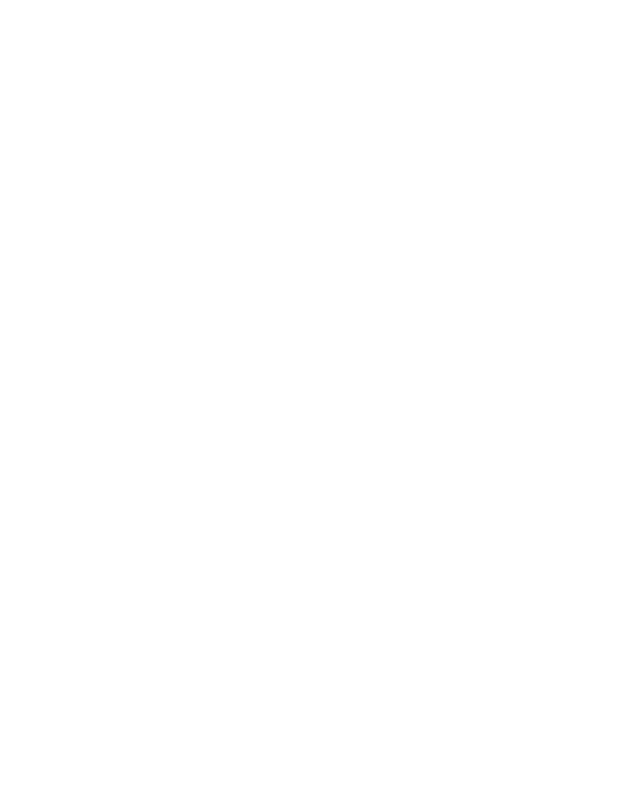
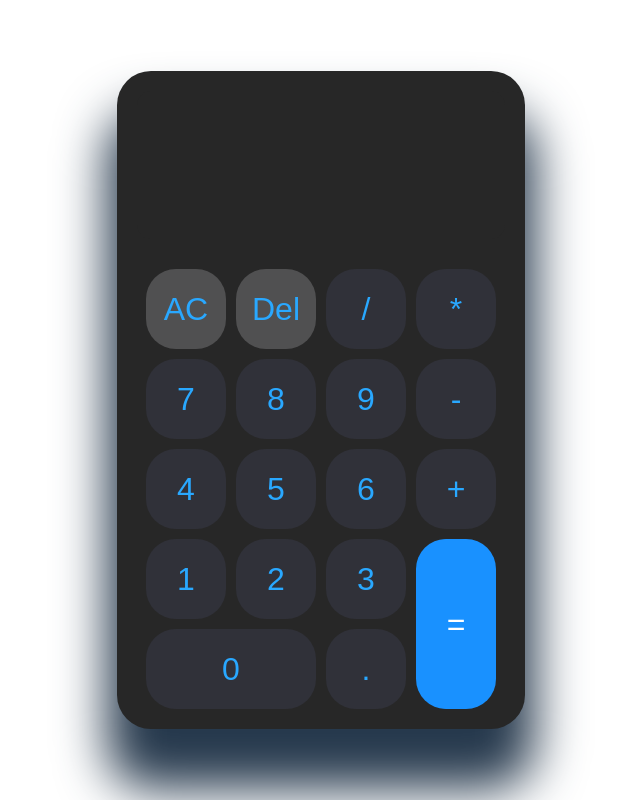
Before and after one commit to aryan2bamane/InterPe, a website built with Vite: page Task 1/index.html in a window 1280 px wide. Shown: the whole page, without its empty margins (319-959 px from the left). Built offline with nearby package versions, Linux system fonts and the light colour scheme; files whose address does not match are found by name.

Commit message:
Final touch

```diff
--- a/Task 1/index.html
+++ b/Task 1/index.html
@@ -1,21 +1,41 @@
 <!DOCTYPE html>
-<html lang="en">
+<html>
   <head>
-    <meta charset="UTF-8" />
-    <link rel="icon" type="image/svg+xml" href="/vite.svg" />
-    <meta name="viewport" content="width=device-width, initial-scale=1.0" />
-    <!-- Title Goes Here -->
-    <title>Calculator</title>
-    <!-- CSS goes here -->
-    <link rel="stylesheet" href="./style.css" />
+    <meta charset="utf-8" />
+    <meta name="viewport" content="width=device-width" />
+    <title>Calculator App</title>
+    <link href="./style.css" rel="stylesheet" type="text/css" />
   </head>
+
   <body>
-    <!-- Header -->
-    <header></header>
-    <!-- Main -->
-    <main></main>
-    <!-- Footer -->
-    <footer></footer>
-    <script type="module" src="/main.js"></script>
+    <div class="container">
+      <input class="input" type="text" id="display" />
+      <div class="keypad">
+        <button class="button btn ac_btn">AC</button>
+        <button class="button btn dlt_btn">Del</button>
+        <button class="button btn">/</button>
+        <button class="button btn">*</button>
+
+        <button class="button btn">7</button>
+        <button class="button btn">8</button>
+        <button class="button btn">9</button>
+        <button class="button btn">-</button>
+
+        <button class="button btn">4</button>
+        <button class="button btn">5</button>
+        <button class="button btn">6</button>
+        <button class="button btn">+</button>
+
+        <button class="button btn">1</button>
+        <button class="button btn">2</button>
+        <button class="button btn">3</button>
+        <button class="button btn equal">=</button>
+
+        <button class="button btn zero">0</button>
+        <button class="button btn">.</button>
+        <!-- <button class="button">-</button> -->
+      </div>
+    </div>
+    <script src="./main.js"></script>
   </body>
 </html>
--- /dev/null
+++ b/Task 1/main.js
@@ -0,0 +1,34 @@
+let string = "";
+let buttons = document.querySelectorAll('.button');
+Array.from(buttons).forEach((button) => {
+    button.addEventListener('click', (e) => {
+        if (e.target.innerHTML == '=') {
+            if (string.endsWith("+") || string.endsWith("-") || string.endsWith("*") || string.endsWith("/")) {
+                string = "Error";
+            }
+            else if (string.startsWith("+") || string.startsWith("-") || string.startsWith("*") || string.startsWith("/")) {
+                string = "Error";
+            }
+            else {
+                try {
+                    string = eval(string);
+                    document.querySelector('input').value = string;
+                } catch (err) {
+                    document.querySelector('input').value = "Error";
+                }
+            }
+        }
+        else if (e.target.innerHTML == 'AC') {
+            string = ""
+            document.querySelector('input').value = string;
+        }
+        else if (e.target.innerHTML == 'Del') {
+            string = string.slice(0, -1)
+            document.querySelector('input').value = string;
+        }
+        else {
+            string = string + e.target.innerHTML;
+            document.querySelector('input').value = string;
+        }
+    })
+})
--- a/Task 1/style.css
+++ b/Task 1/style.css
@@ -2,3 +2,86 @@
   margin: 0;
   padding: 0;
 }
+
+* {
+  margin: 0;
+  padding: 0;
+}
+
+body {
+  display: flex;
+  align-items: center;
+  justify-content: center;
+  height: 100vh;
+  background-image: url("./Frame33.jpg");
+}
+
+.container {
+  /* height: 800px; */
+  display: flex;
+  align-items: center;
+  justify-content: space-around;
+  gap: 10px;
+  flex-direction: column;
+  background-color: #272727;
+  border-radius: 34px;
+  padding: 10px;
+  box-shadow: rgb(38, 57, 77) 0px 50px 50px 10px;
+}
+
+#display {
+  text-align: right;
+  background-color: #272727;
+  color: #29A8ff;
+  font-size: 40px;
+  font-weight: bolder;
+  padding: 24px;
+  margin: 10px;
+  border: none;
+  border-radius: 14px;
+  height: 100px;
+  width: 320px;
+  /* margin: 10px 0; */
+}
+
+.keypad {
+  border-radius: 24px;
+  font-size: 2rem;
+  padding: 10px;
+  display: grid;
+  grid-template-columns: repeat(4, 1fr);
+  gap: 10px;
+  grid-auto-rows: minmax(auto, auto);
+  align-items: center;
+  justify-content: center;
+}
+
+.btn {
+  height: 80px;
+  width: 80px;
+  border: none;
+  border-radius: 30px;
+  font-size: 2rem;
+  color: #29A8ff;
+  background-color: #303139;
+}
+
+.ac_btn,
+.dlt_btn {
+  background-color: #505051;
+}
+
+.equal {
+  background-color: #1991ff;
+  color: #ffffff;
+  border: none;
+  height: 100%;
+  grid-row: span 2;
+}
+
+.zero {
+  height: 100%;
+  border: none;
+  width: 100%;
+  grid-column: span 2;
+}
```
